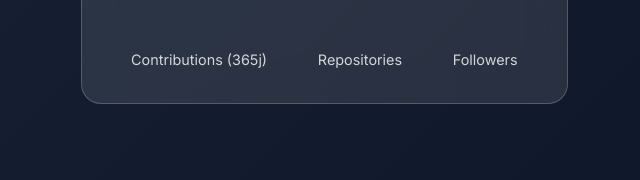
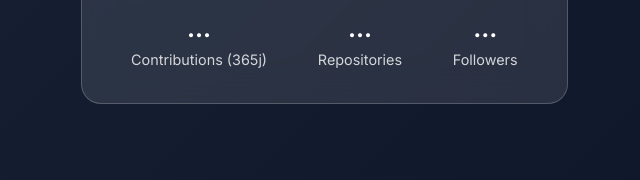
Before and after one commit to FelixLusseau/felixlusseau.github.io, a website: page index.html in a window 1280 px wide. Shown: the part 536-716 px from the top of the page, 640-1280 px from the left. Drawn offline with Linux system fonts and the light colour scheme; no server answers.

Commit message:
Stats placeholder

```diff
--- a/index.html
+++ b/index.html
@@ -75,16 +75,16 @@
                                 class="profile-img">
                             <div class="profile-stats">
                                 <div class="stat">
-                                    <span class="stat-number" id="contributions-count">&nbsp;</span>
+                                    <span class="stat-number" id="contributions-count">...</span>
                                     <span class="stat-label" data-translate="stat-contributions">Contributions
                                         (365j)</span>
                                 </div>
                                 <div class="stat">
-                                    <span class="stat-number" id="repositories-count">&nbsp;</span>
+                                    <span class="stat-number" id="repositories-count">...</span>
                                     <span class="stat-label" data-translate="stat-repositories">Repositories</span>
                                 </div>
                                 <div class="stat">
-                                    <span class="stat-number" id="followers-count">&nbsp;</span>
+                                    <span class="stat-number" id="followers-count">...</span>
                                     <span class="stat-label" data-translate="stat-followers">Followers</span>
                                 </div>
                             </div>
```
